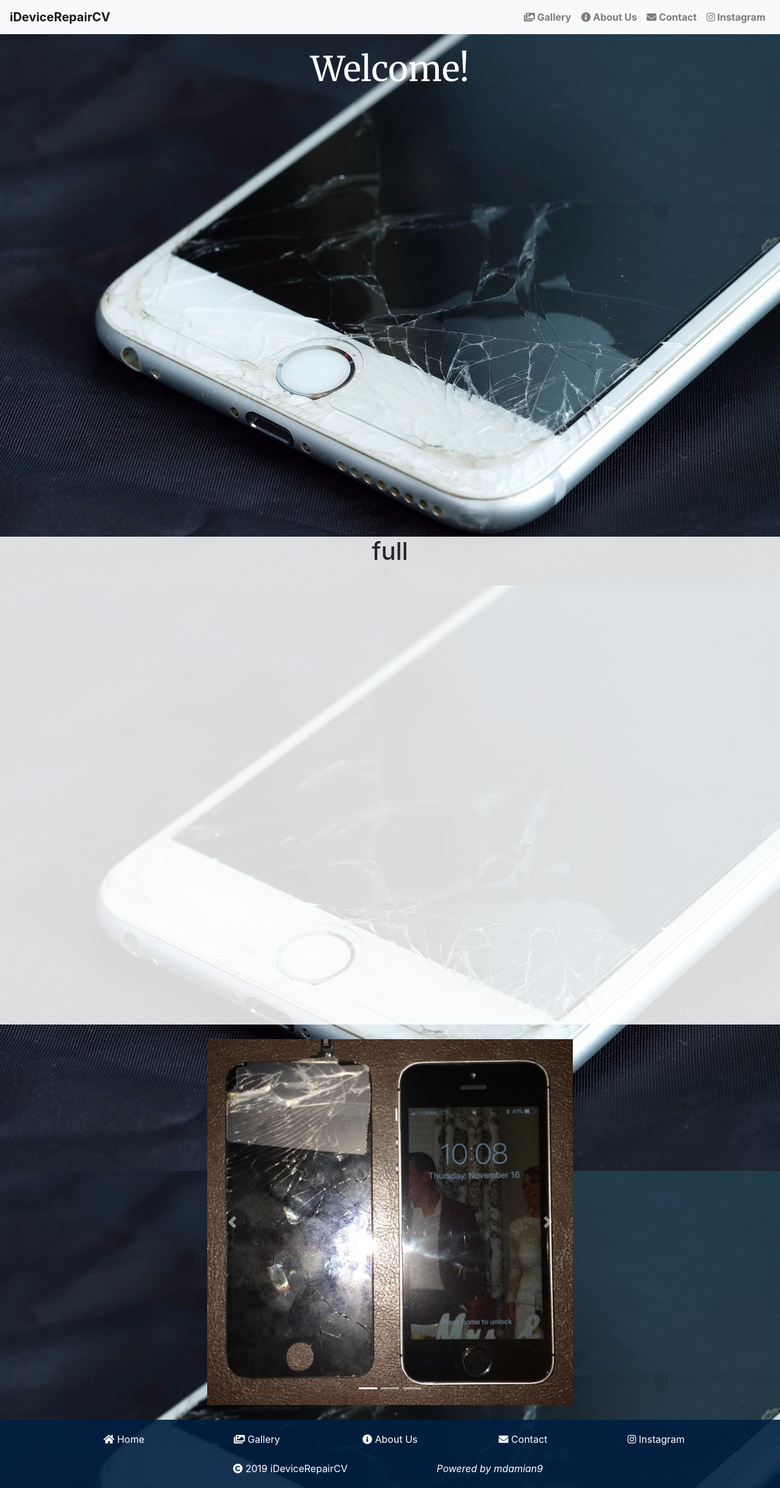
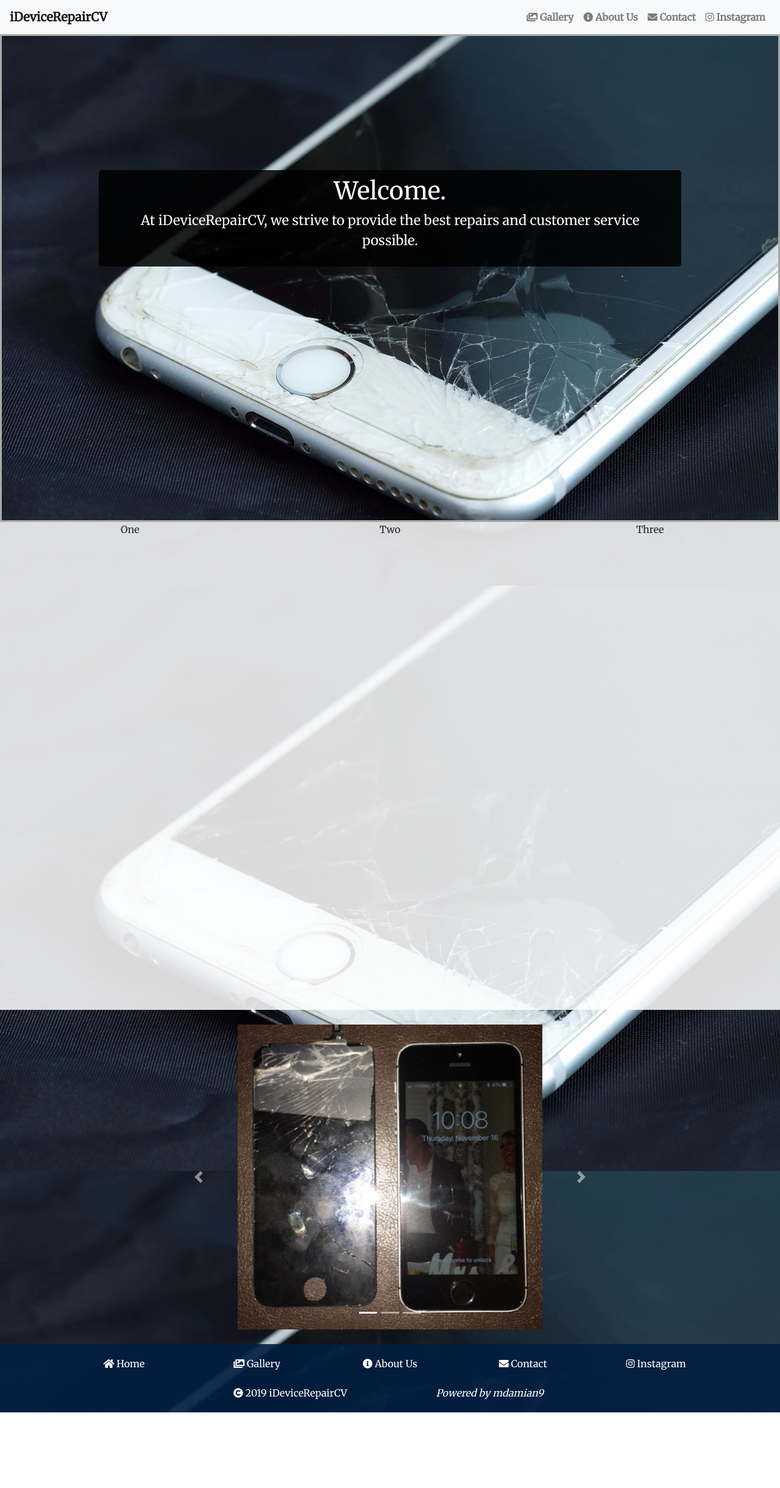
Before and after one commit to mdamian9/iDeviceRepairCV-Site, a React (Create React App) app in the folder client/: page / in a window 1280 px wide. Shown: the whole page at 61% size. After the commit the page ends 2316 px from the top, so only its background shows below. Built offline with nearby package versions, Linux system fonts and the light colour scheme.

Commit message:
Progress on Landing Page, adjusting CSS

```diff
--- a/client/src/assets/css/LandingPage.css
+++ b/client/src/assets/css/LandingPage.css
@@ -1,24 +1,41 @@
+body {
+  font-family: 'Merriweather', serif;
+}
+
 .full-div {
   height: 100vh;
   width: 100%;
 }
 
 .s-one {
-  color: black;
+  color: white;
+  border: 3px solid darkgrey;
+  padding: 220px 0px;
+}
+
+.s-one-content {
+  background: rgba(0, 0, 0, .85);
+  border-radius: 5px;
+  padding: 10px;
+  width: 75%;
+  margin: 0 auto;
+}
+
+.s-one p {
+  font-size: 22px;
 }
 
 .s-two {
   background: rgba(255, 255, 255, .85);
 }
 
-.welcome {
-  color: white;
-  font-size: 3.5rem;
-  font-family: 'Merriweather', serif;
+.carousel-comp {
+  margin: 0 auto;
+  text-align: center;
+  width: 60%;
 }
 
-.carousel-comp {
-  margin: 0 auto;
-  width: 50%;
-  text-align: center;
+.carousel-comp img {
+  width: 500px;
+  height: 500px;
 }
--- a/client/src/assets/css/Navbar.css
+++ b/client/src/assets/css/Navbar.css
@@ -3,6 +3,7 @@
     top: 0;
     width: 100%;
     background: lightgray;
+    overflow: hidden;
 }
 
 .navlink-comp {
--- a/client/src/components/CarouselComponent.js
+++ b/client/src/components/CarouselComponent.js
@@ -10,18 +10,18 @@ import {
 const items = [
   {
     src: 'assets/images/repairs/01.png',
-    // altText: 'Slide 1',
-    // caption: 'Slide 1'
+    altText: '',
+    caption: ''
   },
   {
     src: 'assets/images/repairs/02.png',
-    // altText: 'Slide 2',
-    // caption: 'Slide 2'
+    altText: '',
+    caption: ''
   },
   {
     src: 'assets/images/repairs/03.png',
-    // altText: 'Slide 2',
-    // caption: 'Slide 2'
+    altText: '',
+    caption: ''
   }
 ];
 
--- a/client/src/components/LandingPage.js
+++ b/client/src/components/LandingPage.js
@@ -21,14 +21,26 @@ const LandingPage = () => {
     return (
         <div>
             <NavbarComponent />
-            <br />
-            <div className="container-fluid full-div text-center">
-                <h1 className="welcome">Welcome!</h1>
+            <div className="container-fluid full-div s-one text-center">
+                <div className="row s-one-content">
+                    <div className="col-12">
+                        <h1>Welcome.</h1>
+                        <p>At iDeviceRepairCV, we strive to provide the best repairs and customer service possible.</p>
+                    </div>
+                </div>
             </div>
-            <div className="container-fluid full-div s-two">
-                <h1 className="text-center">
-                    full
-                </h1>
+            <div className="container-fluid full-div s-two text-center">
+                <div className="row">
+                    <div className="col-4">
+                        One
+                    </div>
+                    <div className="col-4">
+                        Two
+                    </div>
+                    <div className="col-4">
+                        Three
+                    </div>
+                </div>
             </div>
             <br />
             <div className='container-fluid carousel-comp'>
```
